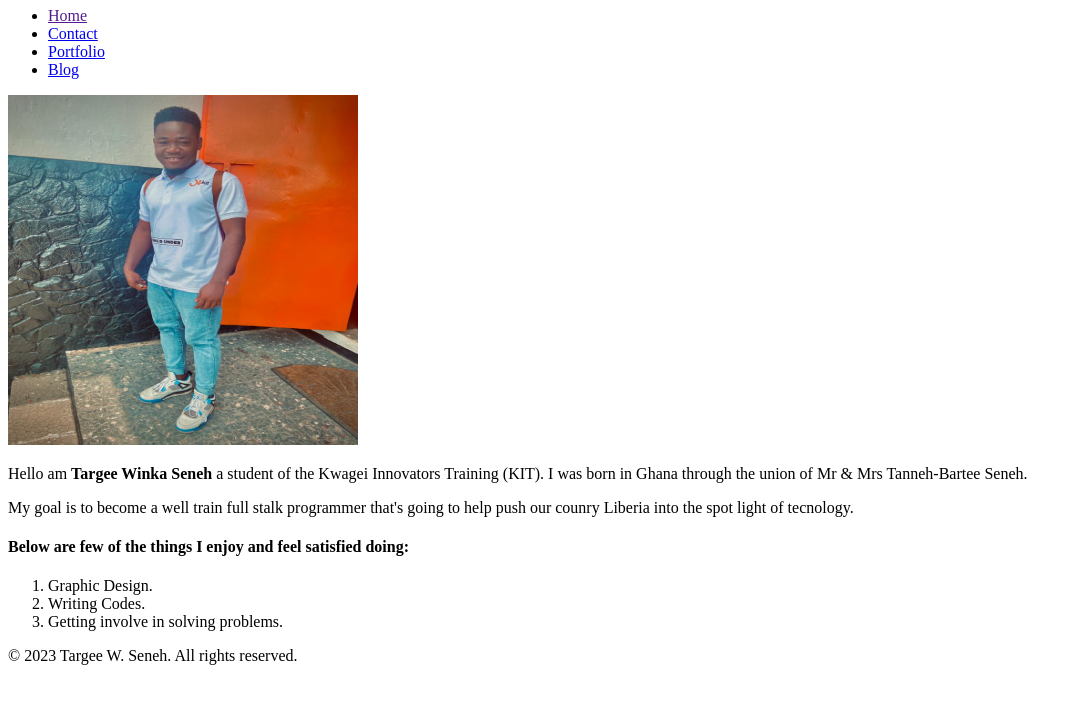
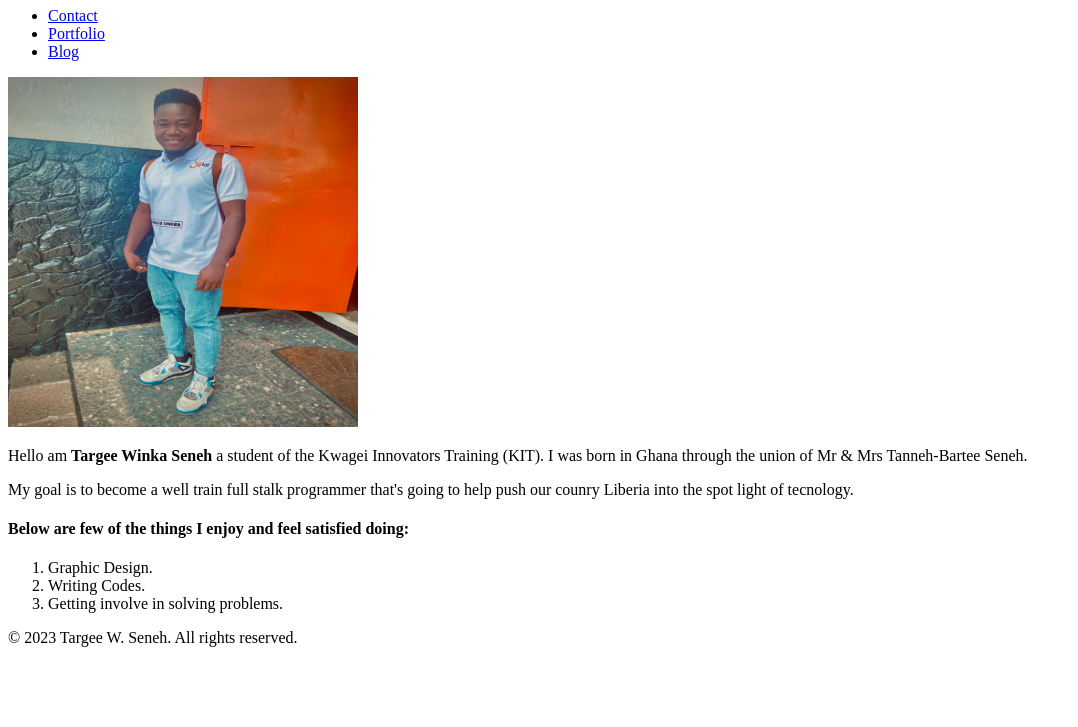
Before and after one commit to targeeseneh/bash-2-portfolio-v1, a plain HTML site: page index.html in a window 1280 px wide. Shown: the part 73-800 px from the top of the page, without its empty margins (0-1078 px from the left). Drawn offline with Linux system fonts and the light colour scheme.

Commit message:
Update index.html

```diff
--- a/index.html
+++ b/index.html
@@ -10,9 +10,6 @@
 		<h1>Code-With-TS</h1>
 		<nav >
 			<ul>
-				<li>
-					<a href="">Home</a>
-				</li>
 				<li>
 					<a href="contact.html">Contact</a>
 				</li>
```
